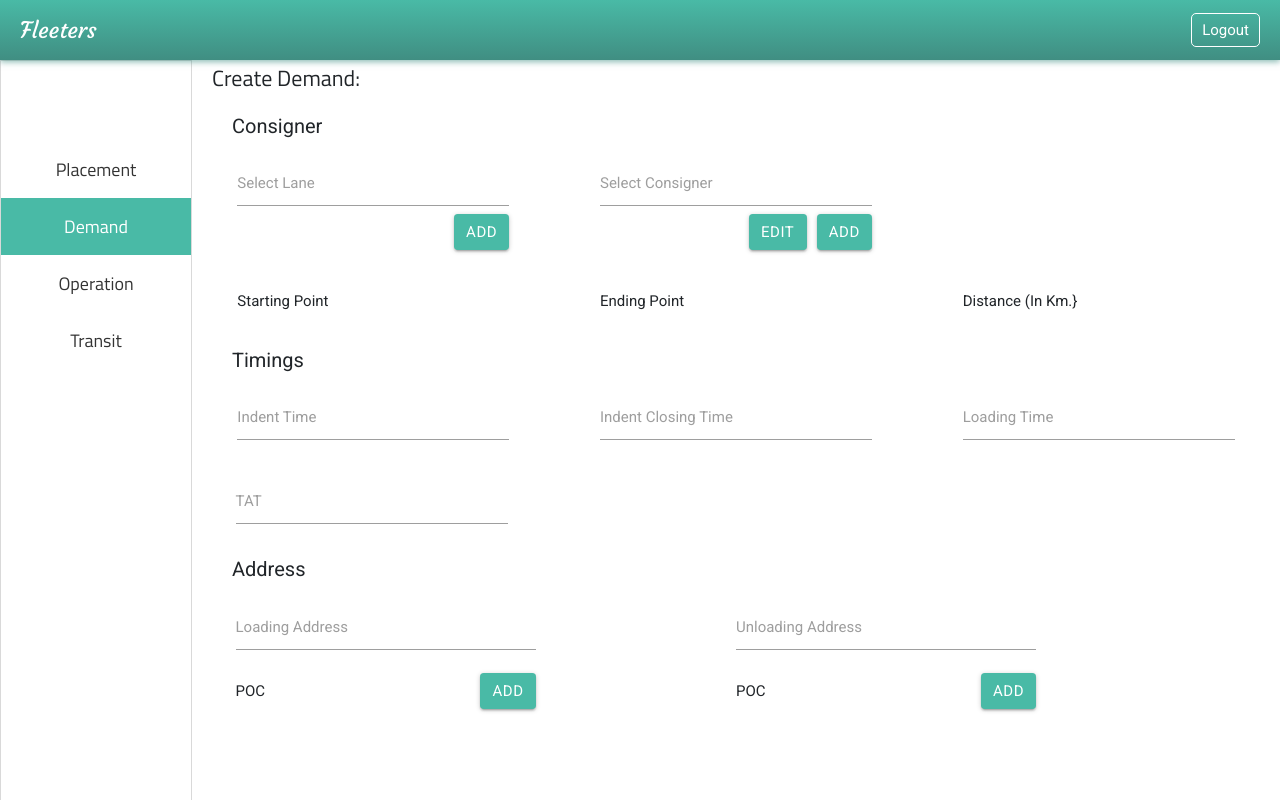
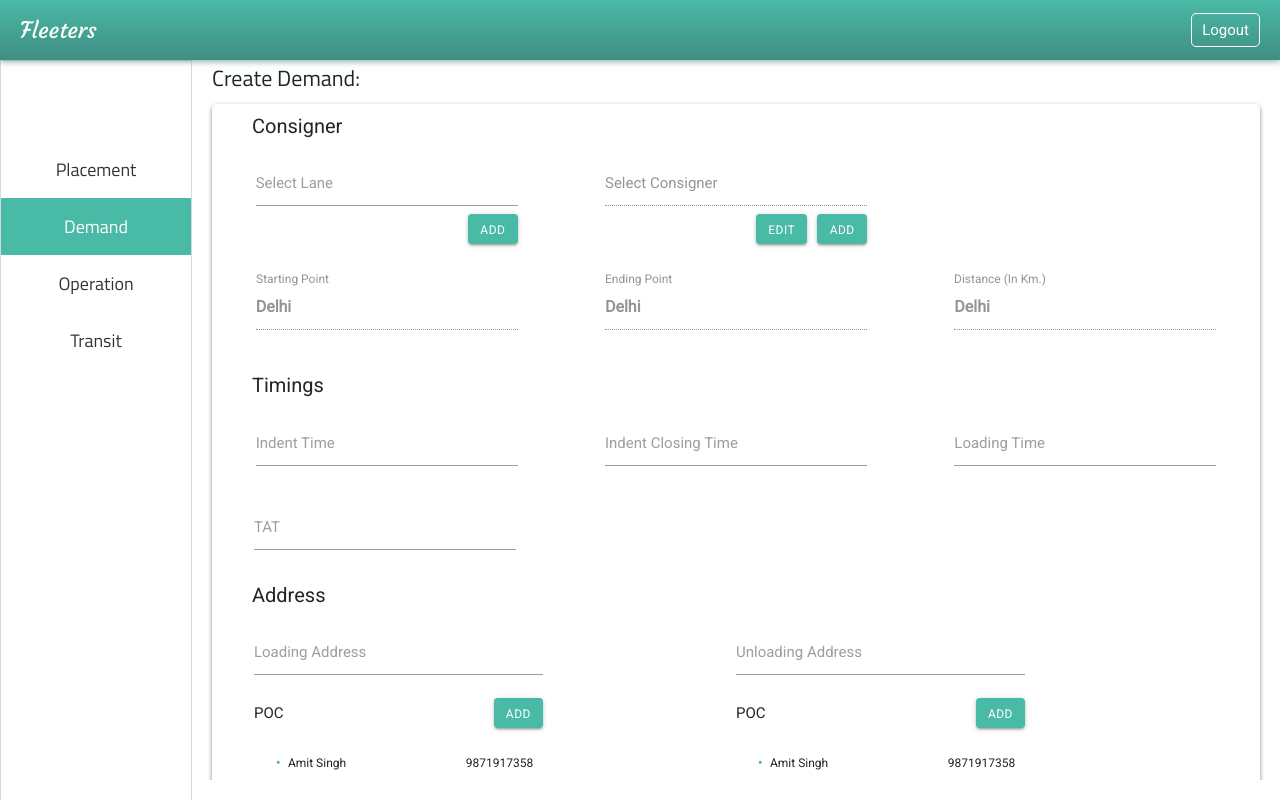
Before and after one commit to tarunkethwalia/Fleeters, a React (Create React App) app: page /demand in a window 1280 px wide. Built offline with nearby package versions, Linux system fonts and the light colour scheme.

Commit message:
Form Design V3

```diff
--- a/src/Components/Form/Form.css
+++ b/src/Components/Form/Form.css
@@ -4,12 +4,13 @@
 .formHeading {width: 100%; padding: 5px 20px;}
 .formHeading h4{font-size: 22px; font-family: 'Titillium Web', sans-serif;}
 .demandConsigner {width: 100%;}
+.formCard{ box-shadow: 0 2px 4px rgba(127,127,127,1); margin: 0 20px 20px; border-radius: 5px;}
 .consignerHeading, .timingHeading, .addressHeading {width: 100%; padding: 10px 40px 0;}
 .consignerHeading h5, .timingHeading h5, .addressHeading h5 {font-size: 20px;}
 .consignerInfo {width: 100%; display: flex; justify-content: space-around;}
 .input-field {width: 25%;}
 .buttonFlex {width: 100%; display: flex; justify-content: flex-end;}
-.buttonFlex button {background-color: #49BAA6; color: white; margin-left: 10px;}
+.buttonFlex button {background-color: #49BAA6; color: white; margin-left: 10px; height: 30px; font-size: 12px;}
 .buttonFlex button:hover {color: white;}
 .buttonFlex button:focus {outline: none;}
 .consignerAutofill {width: 100%; display: flex; justify-content: space-around; margin: 10px 0;}
@@ -20,8 +21,20 @@
 .loadAddressBody, .unloadAddressBody { width: 46%; display: flex; flex-direction: column;}
 .loadAddressBody .input-field, .unloadAddressBody .input-field { width: 60%;}
 .addressFlex {width: 60%; display: flex; justify-content: space-between;}
-.addressFlex button {background-color: #49BAA6; color: white; margin-left: 10px;}
+.addressFlex button {background-color: #49BAA6; color: white; margin-left: 10px; height: 30px; font-size: 12px;}
 .addressFlex button:hover {color: white;}
 .addressFlex button:focus {outline: none;}
 .addressPOCHeading {display: flex; align-items: center;}
 .addressPOCHeading h6 {margin: 0;}
+.POCDetails {width: 60%; margin: 20px 0; height: 90px; overflow-y: auto; padding: 0 10px;}
+.POCDiv {display: flex; justify-content: space-between; height: 30px; align-items: center; font-size: 12px;}
+.POCDiv .POCName::before { content: "\2022"; color: #49BAA6; font-weight: bold; display: inline-block; width: 1em; margin-left: 1em;}
+input[id='disabled'] { font-weight: bold;}
+
+
+/*Scroll Design*/
+.POCDetails::-webkit-scrollbar-track, .formWrapper::-webkit-scrollbar-track {}
+.POCDetails::-webkit-scrollbar-thumb, .formWrapper::-webkit-scrollbar-thumb { background-image: linear-gradient(to bottom, #49BAA6, #408E82); border-radius: 10px; }
+.POCDetails::-webkit-scrollbar { width: 5px;}
+.formWrapper::-webkit-scrollbar { width: 10px;}
+.POCDetails::-webkit-scrollbar-thumb:hover, .formWrapper::-webkit-scrollbar-thumb:hover { background-image: linear-gradient(to bottom, #49BAA6, #408E82); }
--- a/src/Components/Form/Form.js
+++ b/src/Components/Form/Form.js
@@ -5,6 +5,12 @@ import SideBar from "../SideBar/SideBar";
 import CssUtilities from "../../Utils/Autocomplete";
 
 class Form extends Component {
+    constructor(props) {
+        super(props);
+        this.state = {
+            startingPoint : 'Delhi'
+        }
+    }
     render() {
         return (
             <div className="Form">
@@ -15,6 +21,7 @@ class Form extends Component {
                     </div>
                     <div className="formWrapper">
                         <div className="formHeading"><h4>Create Demand:</h4></div>
+                        <div className="formCard">
                             <div className="demandConsigner">
                                 <div className="consignerHeading">
                                     <h5>Consigner</h5>
@@ -22,14 +29,14 @@ class Form extends Component {
                                 <div className="consignerInfo">
                                     <div className="input-field">
                                         <input type="text" id="autocomplete-input" className="autocomplete"/>
-                                    <label for="autocomplete-input">Select Lane</label>
+                                        <label htmlFor="autocomplete-input">Select Lane</label>
                                         <div className="buttonFlex">
                                             <button className="waves-effect waves-light btn laneButton">Add</button>
                                         </div>
                                     </div>
                                     <div className="input-field">
-                                    <input type="text" id="autocomplete-input2" className="autocomplete2"/>
-                                    <label for="autocomplete-input2">Select Consigner</label>
+                                        <input disabled type="text" id="autocomplete-input2" className="autocomplete2"/>
+                                        <label htmlFor="autocomplete-input2">Select Consigner</label>
                                         <div className="buttonFlex">
                                             <button className="waves-effect waves-light btn">Edit</button>
                                             <button className="waves-effect waves-light btn">Add</button>
@@ -38,9 +45,21 @@ class Form extends Component {
                                     <div className="input-field"></div>
                                 </div>
                                 <div className="consignerAutofill">
-                                <p className="input-field">Starting Point</p>
-                                <p className="input-field">Ending Point</p>
-                                <p className="input-field">Distance (In Km.}</p>
+                                    <div className="input-field">
+                                        <input disabled value={this.state.startingPoint} id="disabled" type="text"
+                                               className="validate" />
+                                            <label htmlFor="disabled">Starting Point</label>
+                                    </div>
+                                    <div className="input-field">
+                                        <input disabled value={this.state.startingPoint} id="disabled" type="text"
+                                               className="validate" />
+                                        <label htmlFor="disabled">Ending Point</label>
+                                    </div>
+                                    <div className="input-field">
+                                        <input disabled value={this.state.startingPoint} id="disabled" type="text"
+                                               className="validate" />
+                                        <label htmlFor="disabled">Distance (In Km.)</label>
+                                    </div>
                                 </div>
                             </div>
                             <div className="demandTimings">
@@ -84,6 +103,16 @@ class Form extends Component {
                                             </div>
                                             <button className="waves-effect waves-light btn">Add</button>
                                         </div>
+                                        <div className="POCDetails">
+                                            <div className="POCDiv">
+                                                <span className='POCName'>Amit Singh</span>
+                                                <span>9871917358</span>
+                                            </div>
+                                            <div className="POCDiv">
+                                                <span className='POCName'>Amit Singh</span>
+                                                <span>9871917358</span>
+                                            </div>
+                                        </div>
                                     </div>
                                     <div className="unloadAddressBody">
                                         <div className="input-field">
@@ -96,6 +125,33 @@ class Form extends Component {
                                             </div>
                                             <button className="waves-effect waves-light btn">Add</button>
                                         </div>
+                                        <div className="POCDetails">
+                                            <div className="POCDiv">
+                                                <span className='POCName'>Amit Singh</span>
+                                                <span>9871917358</span>
+                                            </div>
+                                            <div className="POCDiv">
+                                                <span className='POCName'>Amit Singh</span>
+                                                <span>9871917358</span>
+                                            </div>
+                                            <div className="POCDiv">
+                                                <span className='POCName'>Amit Singh</span>
+                                                <span>9871917358</span>
+                                            </div>
+                                            <div className="POCDiv">
+                                                <span className='POCName'>Amit Singh</span>
+                                                <span>9871917358</span>
+                                            </div>
+                                            <div className="POCDiv">
+                                                <span className='POCName'>Amit Singh</span>
+                                                <span>9871917358</span>
+                                            </div>
+                                            <div className="POCDiv">
+                                                <span className='POCName'>Amit Singh</span>
+                                                <span>9871917358</span>
+                                            </div>
+                                        </div>
+                                    </div>
                                 </div>
                             </div>
                         </div>
```
Lines whose indentation alone changed are shown as unchanged.
